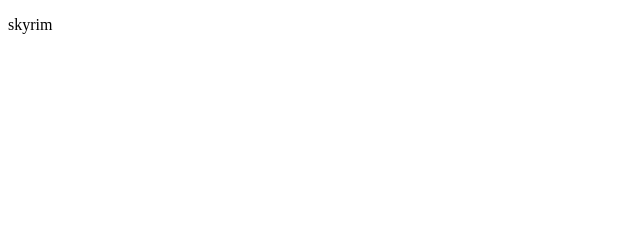
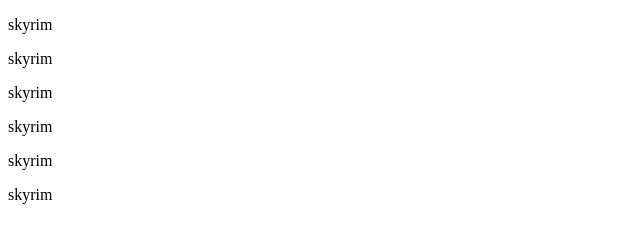
Before and after one commit to RadityaFernanda/idc-ngobar, a plain HTML site: page index.html in a window 1280 px wide. Shown: the whole page, without its empty margins (0-640 px from the left). Drawn offline with Linux system fonts and the light colour scheme.

Commit message:
duplicating p

```diff
--- a/index.html
+++ b/index.html
@@ -7,5 +7,10 @@
 </head>
 <body>
     <p>skyrim</p>
+    <p>skyrim</p>
+    <p>skyrim</p>
+    <p>skyrim</p>
+    <p>skyrim</p>
+    <p>skyrim</p>
 </body>
 </html>
```
